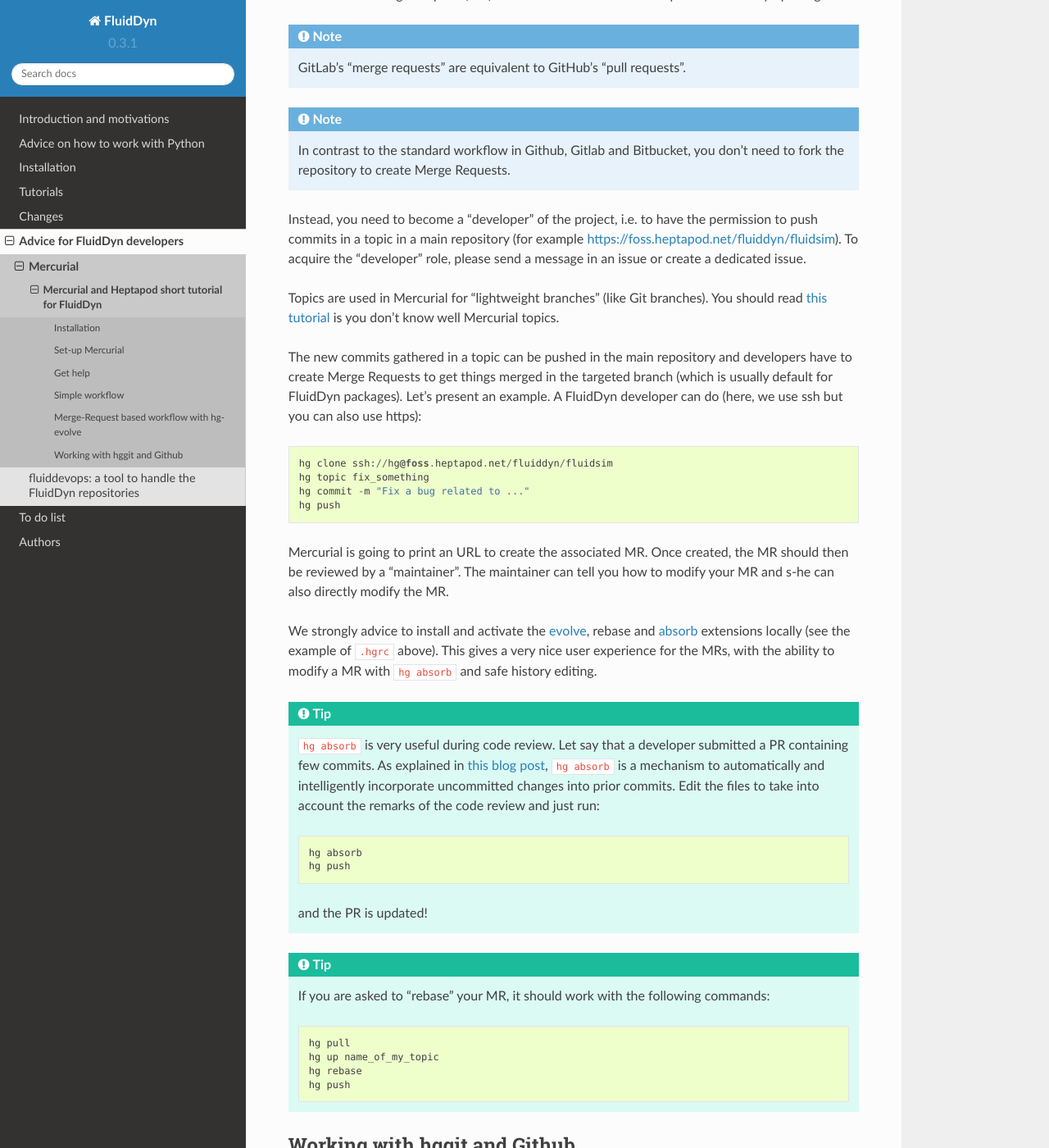
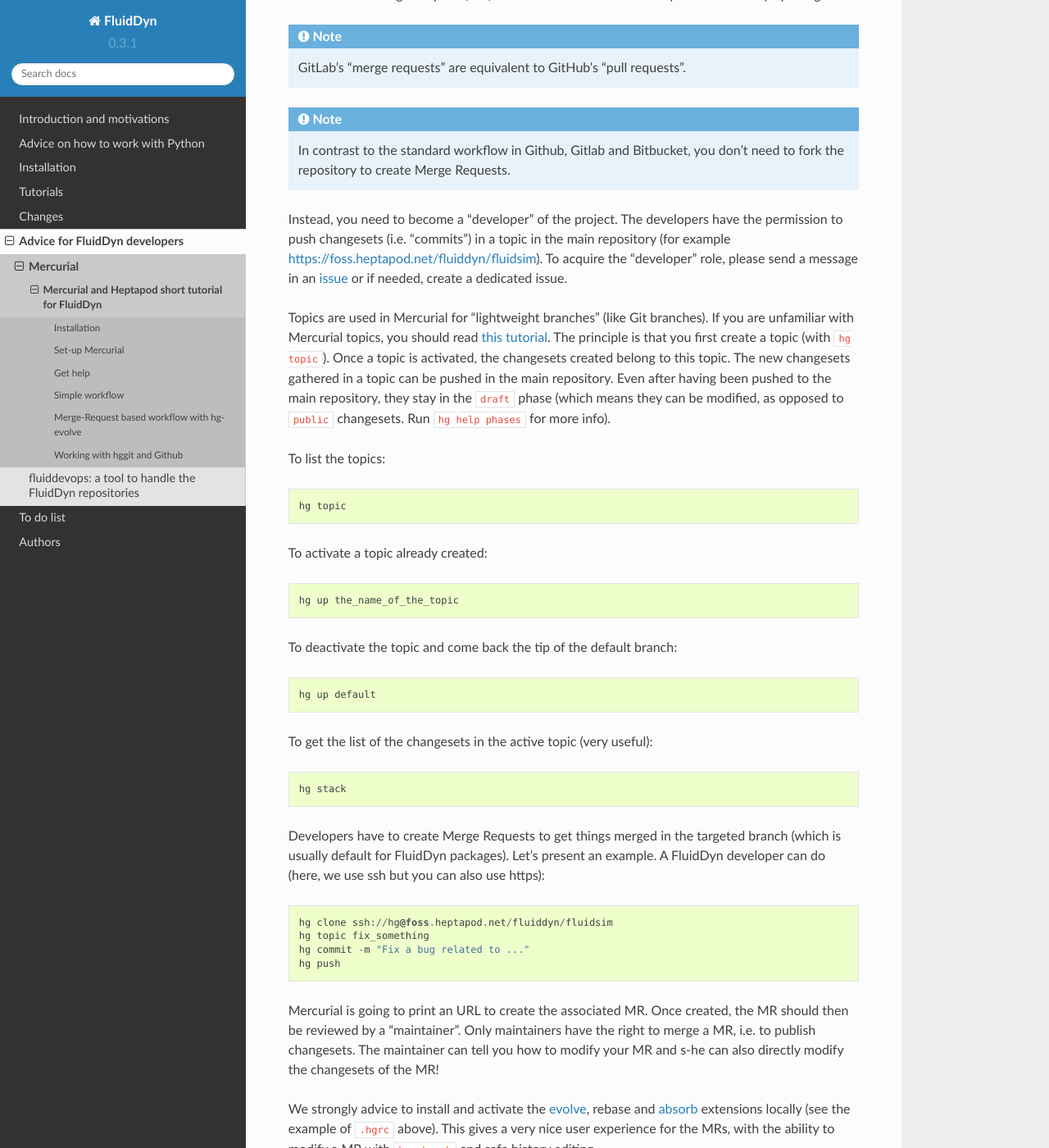
Before and after one commit to fluiddyn/fluiddyn, a Sphinx documentation site: the page built from doc/mercurial_heptapod.rst, in a window 1280 px wide and 1400 px high, scrolled down 4684 px. Shown: the whole window at 82% size. Built offline with Sphinx 7.4.7 and the Read the Docs theme 2.0.0, drawn with Linux system fonts in a browser that asks for light colours; pages that are not in the unit, such as notebooks, are missing from menus; some of the changed text lies outside the part shown.

Commit message:
more about topics

```diff
--- a/doc/mercurial_heptapod.rst
+++ b/doc/mercurial_heptapod.rst
@@ -74,7 +74,7 @@
   hgext.extdiff =
   # only to use Mercurial with GitHub and Gitlab
   hggit =
-  # more advanced extensions
+  # more advanced extensions (really useful for FluidDyn dev)
   churn =
   shelve =
   rebase =
@@ -217,18 +217,41 @@
   In contrast to the standard workflow in Github, Gitlab and Bitbucket, you
   don't need to fork the repository to create Merge Requests.
 
-Instead, you need to become a "developer" of the project, i.e. to have the
-permission to push commits in a topic in a main repository (for example
-https://foss.heptapod.net/fluiddyn/fluidsim). To acquire the "developer" role,
-please send a message in an issue or create a dedicated issue.
+Instead, you need to become a "developer" of the project. The developers have
+the permission to push changesets (i.e. "commits") in a topic in the main
+repository (for example https://foss.heptapod.net/fluiddyn/fluidsim). To
+acquire the "developer" role, please send a message in an issue_ or if needed,
+create a dedicated issue.
 
-Topics are used in Mercurial for "lightweight branches" (like Git branches).
-You should read `this tutorial
-<https://www.mercurial-scm.org/doc/evolution/tutorials/topic-tutorial.html>`_
-is you don't know well Mercurial topics.
+.. _issue: https://foss.heptapod.net/fluiddyn/fluiddyn/issues/6
 
-The new commits gathered in a topic can be pushed in the main repository and
-developers have to create Merge Requests to get things merged in the targeted
+Topics are used in Mercurial for "lightweight branches" (like Git branches). If
+you are unfamiliar with Mercurial topics, you should read `this tutorial
+<https://www.mercurial-scm.org/doc/evolution/tutorials/topic-tutorial.html>`_.
+The principle is that you first create a topic (with ``hg topic``). Once a
+topic is activated, the changesets created belong to this topic. The new
+changesets gathered in a topic can be pushed in the main repository. Even after
+having been pushed to the main repository, they stay in the ``draft`` phase
+(which means they can be modified, as opposed to ``public`` changesets. Run
+``hg help phases`` for more info).
+
+To list the topics::
+
+  hg topic
+
+To activate a topic already created::
+
+  hg up the_name_of_the_topic
+
+To deactivate the topic and come back the tip of the default branch::
+
+  hg up default
+
+To get the list of the changesets in the active topic (very useful)::
+
+  hg stack
+
+Developers have to create Merge Requests to get things merged in the targeted
 branch (which is usually default for FluidDyn packages). Let's present an
 example. A FluidDyn developer can do (here, we use ssh but you can also use
 https)::
@@ -239,8 +262,10 @@
   hg push
 
 Mercurial is going to print an URL to create the associated MR. Once created,
-the MR should then be reviewed by a "maintainer". The maintainer can tell you
-how to modify your MR and s-he can also directly modify the MR.
+the MR should then be reviewed by a "maintainer". Only maintainers have the
+right to merge a MR, i.e. to publish changesets. The maintainer can tell you
+how to modify your MR and s-he can also directly modify the changesets of the
+MR!
 
 We strongly advice to install and activate the `evolve
 <https://www.mercurial-scm.org/doc/evolution/>`_, rebase and `absorb
```
